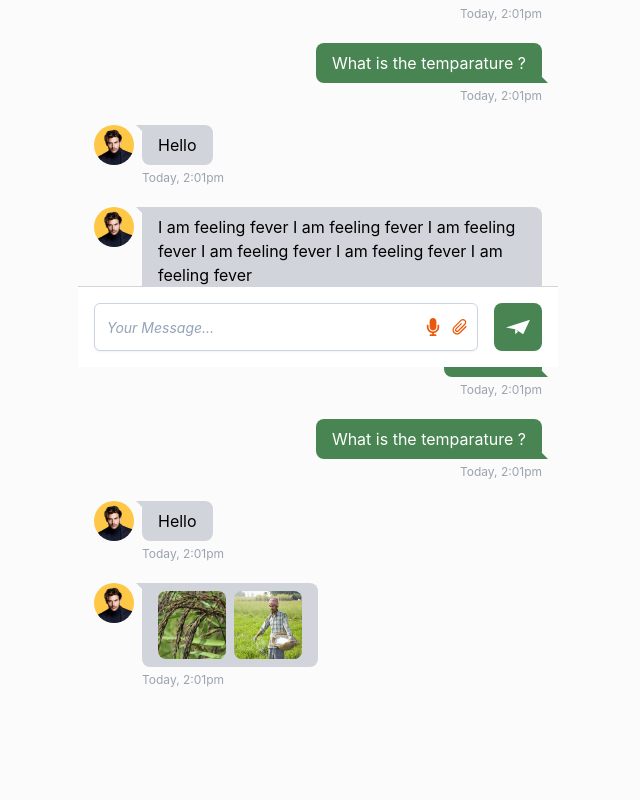
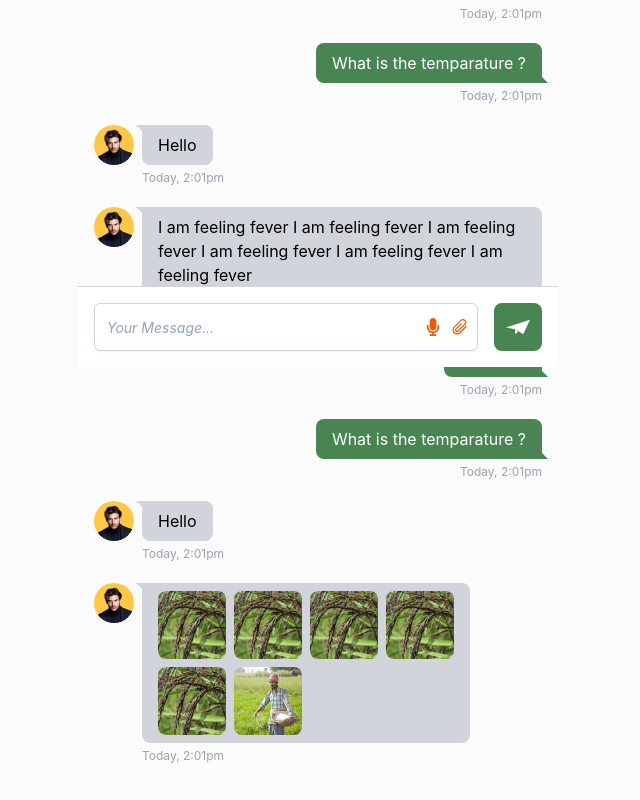
Before and after one commit to masudrana2779/agro-pwa, a Next.js app: page /chat in a window 1280 px wide. Shown: the part 433-1233 px from the top of the page, without its empty margins (322-962 px from the left). Built offline with nearby package versions, Linux system fonts and the light colour scheme.

Commit message:
try to done chat design

```diff
--- a/components/common/Chat/index.tsx
+++ b/components/common/Chat/index.tsx
@@ -198,7 +198,43 @@ const ChatBox = ({ id }: ChatBoxProps) => {
                   </div>
                   <div className="">
                     <div className="relative mb-1 inline-block text-black rounded-lg bg-gray-300 py-2 px-4">
-                      <div className="flex space-x-2">
+                      <div className="grid grid-cols-4 gap-2">
+                        <div className="flex">
+                          <Image
+                            className="rounded-lg"
+                            src={"/assets/images/img-2.png"}
+                            width={68}
+                            height={68}
+                            alt="profile"
+                          />
+                        </div>
+                        <div className="flex">
+                          <Image
+                            className="rounded-lg"
+                            src={"/assets/images/img-2.png"}
+                            width={68}
+                            height={68}
+                            alt="profile"
+                          />
+                        </div>
+                        <div className="flex">
+                          <Image
+                            className="rounded-lg"
+                            src={"/assets/images/img-2.png"}
+                            width={68}
+                            height={68}
+                            alt="profile"
+                          />
+                        </div>
+                        <div className="flex">
+                          <Image
+                            className="rounded-lg"
+                            src={"/assets/images/img-2.png"}
+                            width={68}
+                            height={68}
+                            alt="profile"
+                          />
+                        </div>
                         <div className="flex">
                           <Image
                             className="rounded-lg"
```
